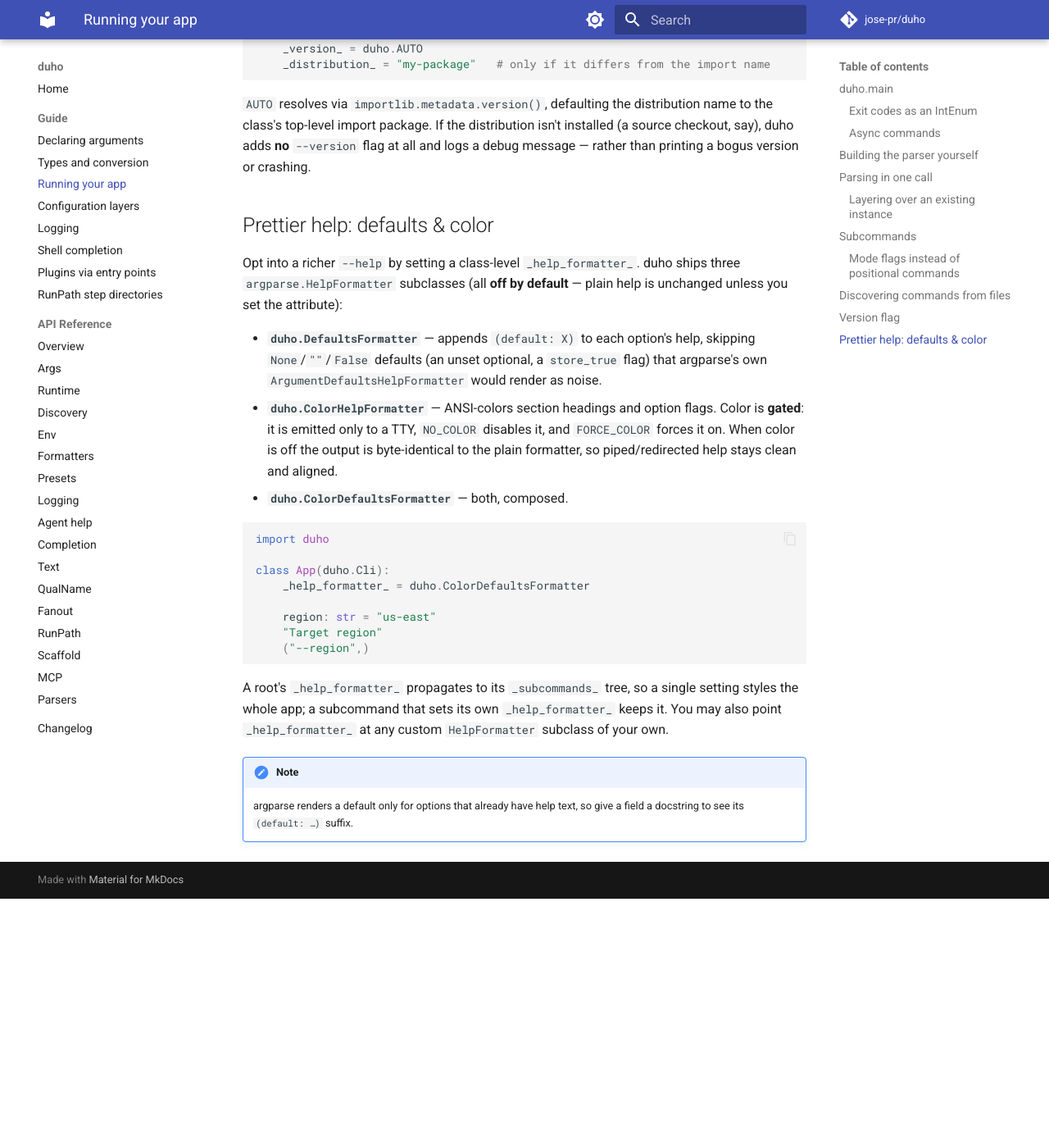
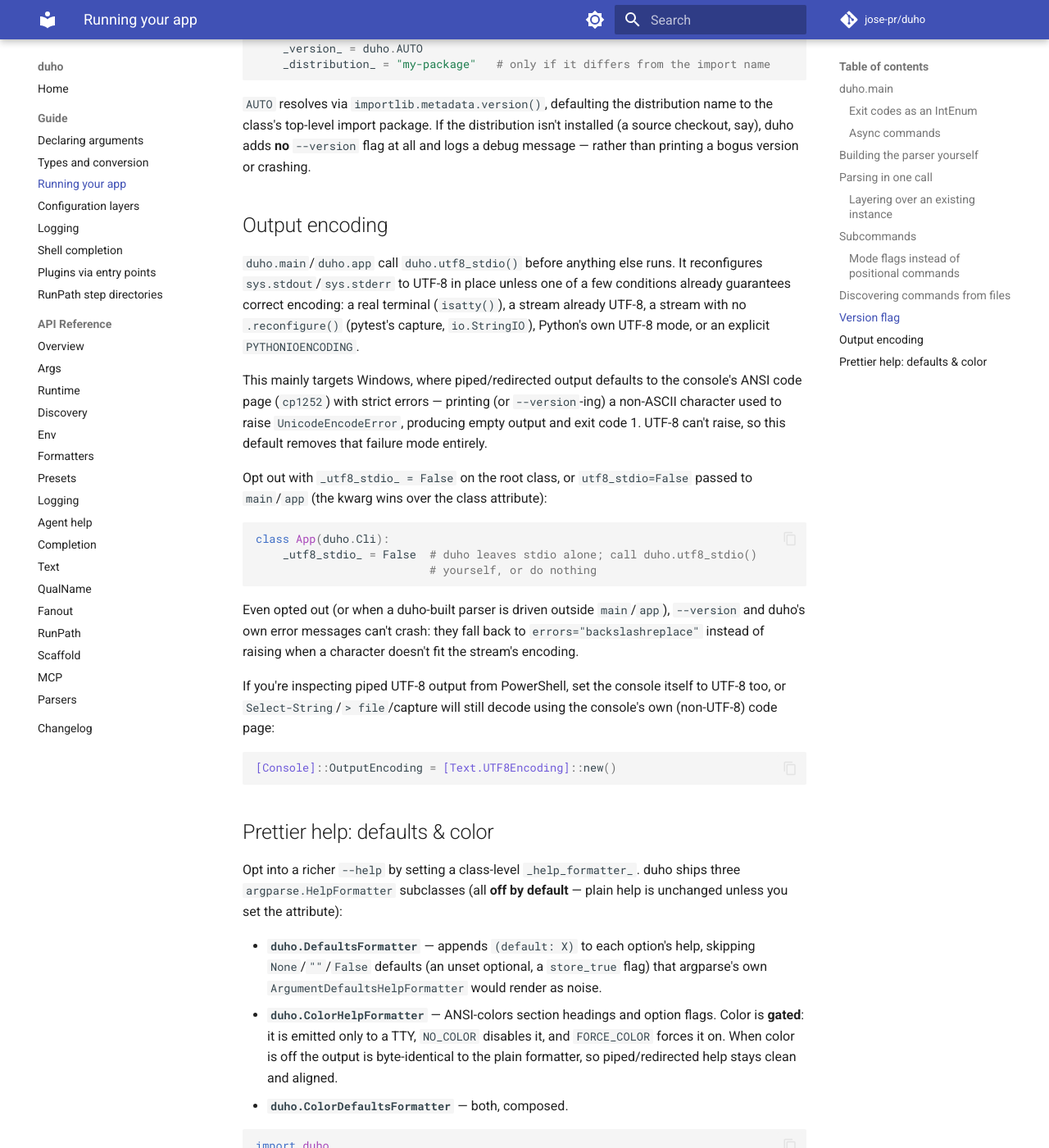
Before and after one commit to jose-pr/duho, an MkDocs documentation site: the page built from docs/guide/running.md, in a window 1280 px wide and 1400 px high, scrolled down 5025 px. Shown: the whole window at 82% size. Built offline with MkDocs 1.6.1 and Material for MkDocs 9.7.7, drawn with Linux system fonts in a browser that asks for light colours; comment, search, counter and statistics services are not loaded; before the commit the page ends 6121 px from its top, so only the background shows below that.

Commit message:
docs: document duho.utf8_stdio, the opt-out, and the --version fix
README and the mkdocs running guide get an "Output encoding" section
covering the default, the _utf8_stdio_/utf8_stdio= opt-out, and the
PowerShell console-encoding tip for viewing captured UTF-8 output. The
shipped src/duho/AGENTS.md header gets a matching section plus updated
main()/app() signatures and Cli attribute list. CHANGELOG [Unreleased]
records the new function, the default-encoding behavior change, and the
--version crash fix.

````diff
--- a/docs/guide/running.md
+++ b/docs/guide/running.md
@@ -260,6 +260,42 @@
 (a source checkout, say), duho adds **no** `--version` flag at all and logs a
 debug message — rather than printing a bogus version or crashing.
 
+## Output encoding
+
+`duho.main`/`duho.app` call `duho.utf8_stdio()` before anything else runs. It
+reconfigures `sys.stdout`/`sys.stderr` to UTF-8 in place unless one of a few
+conditions already guarantees correct encoding: a real terminal (`isatty()`),
+a stream already UTF-8, a stream with no `.reconfigure()` (pytest's capture,
+`io.StringIO`), Python's own UTF-8 mode, or an explicit `PYTHONIOENCODING`.
+
+This mainly targets Windows, where piped/redirected output defaults to the
+console's ANSI code page (`cp1252`) with strict errors — printing (or
+`--version`-ing) a non-ASCII character used to raise `UnicodeEncodeError`,
+producing empty output and exit code 1. UTF-8 can't raise, so this default
+removes that failure mode entirely.
+
+Opt out with `_utf8_stdio_ = False` on the root class, or `utf8_stdio=False`
+passed to `main`/`app` (the kwarg wins over the class attribute):
+
+```python
+class App(duho.Cli):
+    _utf8_stdio_ = False  # duho leaves stdio alone; call duho.utf8_stdio()
+                          # yourself, or do nothing
+```
+
+Even opted out (or when a duho-built parser is driven outside `main`/`app`),
+`--version` and duho's own error messages can't crash: they fall back to
+`errors="backslashreplace"` instead of raising when a character doesn't fit
+the stream's encoding.
+
+If you're inspecting piped UTF-8 output from PowerShell, set the console
+itself to UTF-8 too, or `Select-String`/`> file`/capture will still decode
+using the console's own (non-UTF-8) code page:
+
+```powershell
+[Console]::OutputEncoding = [Text.UTF8Encoding]::new()
+```
+
 ## Prettier help: defaults & color
 
 Opt into a richer `--help` by setting a class-level `_help_formatter_`. duho ships
````
Also changed, not shown: CHANGELOG.md (+31 -0 lines), README.md (+44 -0 lines), src/duho/AGENTS.md (+53 -4 lines).
